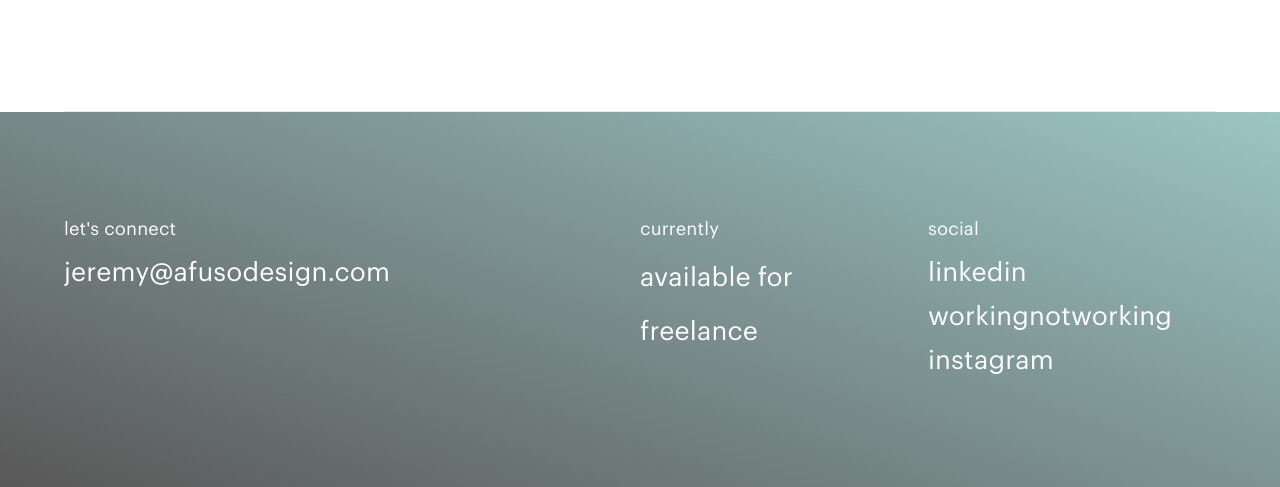
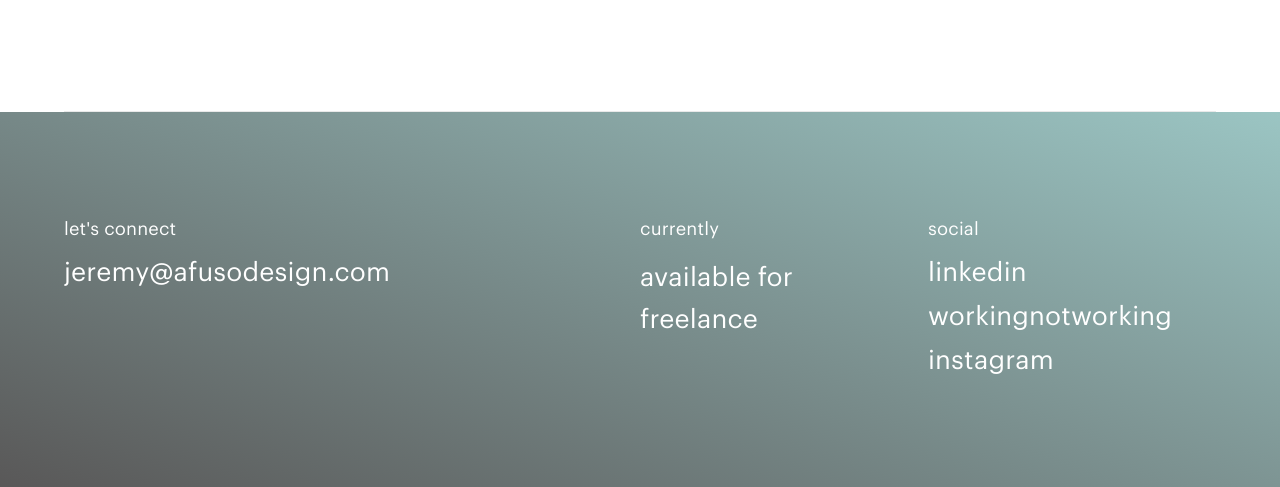
Before and after one commit to jeremyafuso/afusodesign, a plain HTML site: page index.html in a window 1280 px wide. Shown: the part 8687-9174 px from the top of the page. Drawn offline with nearby package versions, Linux system fonts and the light colour scheme; files whose address does not match are found by name.

Commit message:
Adding pages22

```diff
--- a/index.html
+++ b/index.html
@@ -218,8 +218,7 @@
 
     <div class="adress">
       <span>currently</span>
-        <a href="mailto:jeremy@afusodesign.com" class="mail sliding">available for</a><br>
-        <a href="mailto:jeremy@afusodesign.com" class="mail sliding">freelance</a>
+      <a href="mailto:jeremy@afusodesign.com" class="mail sliding">available for<br> freelance</a>
     </div>
 
     <div class="social">
```
Lines whose indentation alone changed are shown as unchanged.
